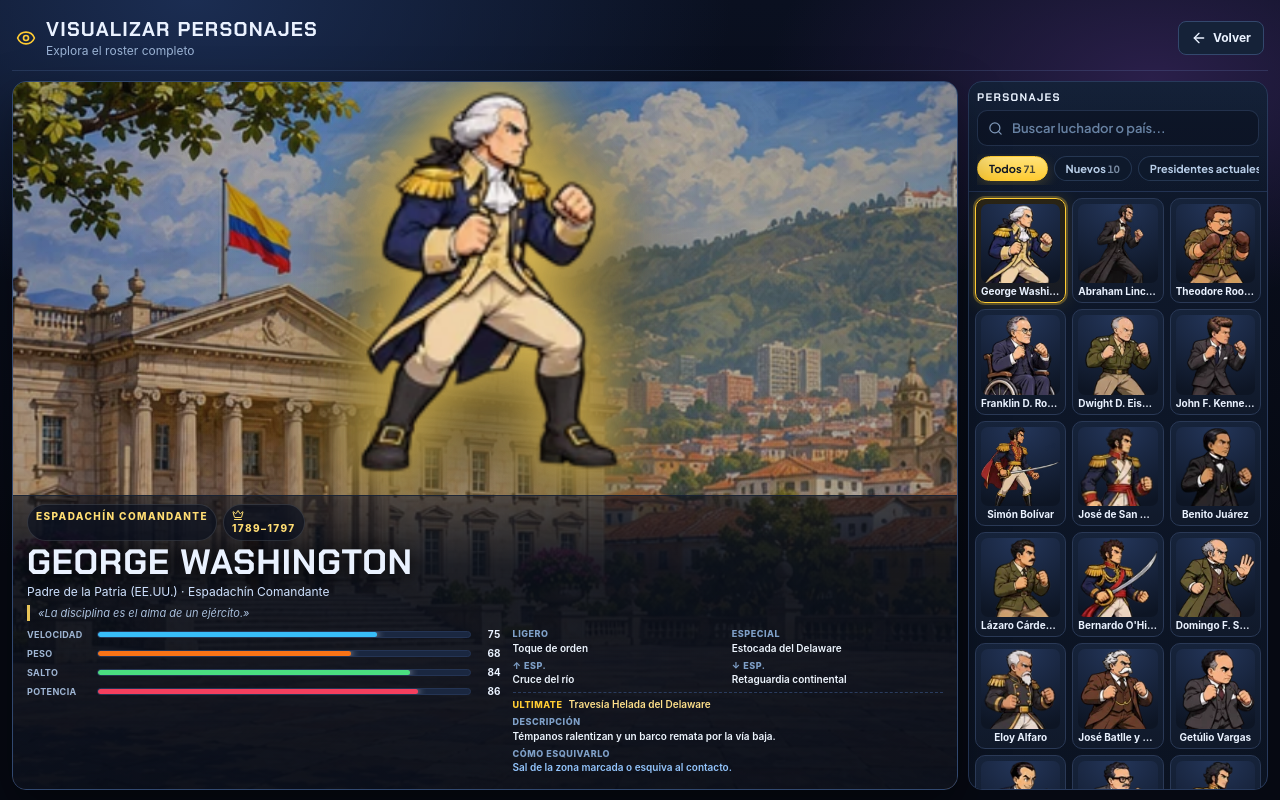
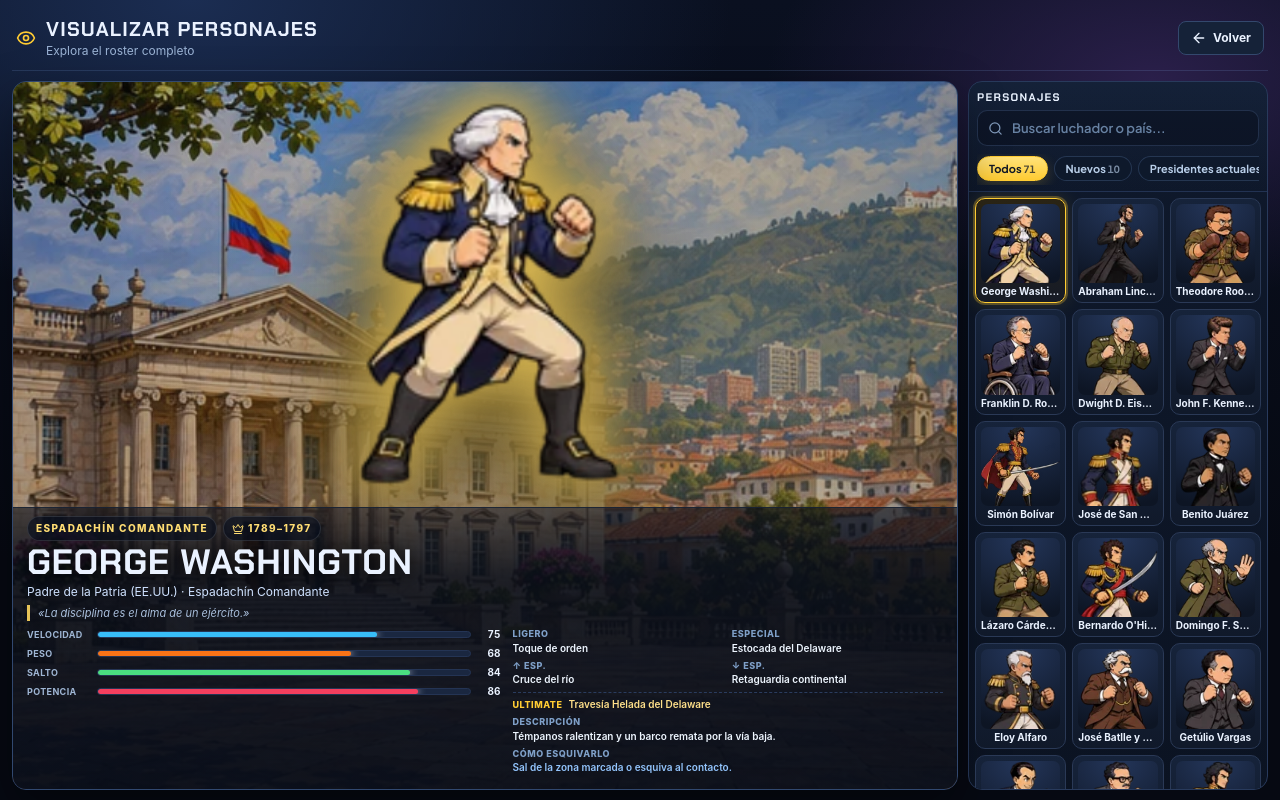
Before and after one commit to Eligiusdev/presidential-brawl, a React (Vite) app in the folder frontend/: page /visualizar in a window 1280 px wide. Built offline with nearby package versions, Linux system fonts and the light colour scheme; what @bufbuild/protobuf would draw is missing.

Commit message:
Alinea icono y era en tag de galería
Usa inline-flex con gap en el tag de era para evitar que la fecha se desborde del icono.

```diff
--- a/frontend/src/pages/GalleryPage.tsx
+++ b/frontend/src/pages/GalleryPage.tsx
@@ -65,7 +65,7 @@ export function GalleryPage() {
             <div className="ob-char-info" style={{ background: 'linear-gradient(180deg,rgba(8,13,24,.62) 0%,rgba(8,13,24,.88) 24%,rgba(8,13,24,.95) 100%)' }}>
               <div className="ob-hero-tags" style={{ flexWrap: 'wrap' }}>
                 <span className="ob-tag">{info.role}</span>
-                <span className="ob-tag"><Crown className="h-3 w-3" />{info.era}</span>
+                <span className="ob-tag" style={{ display: 'inline-flex', alignItems: 'center', gap: 4 }}><Crown className="h-3 w-3" />{info.era}</span>
               </div>
               <div className="ob-hero-name">
                 <h3>{info.name}</h3>
```
